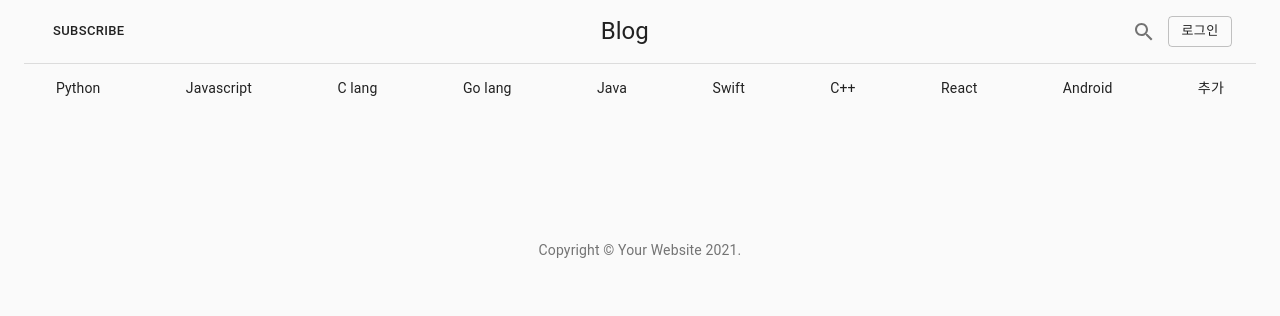
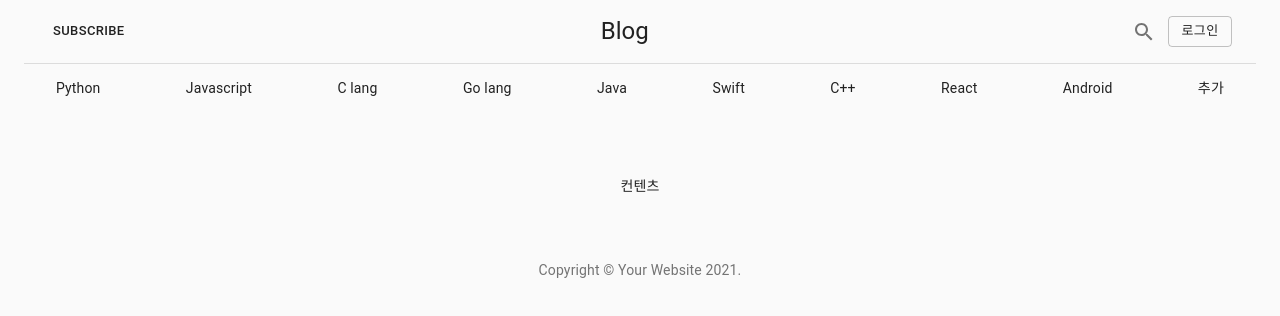
Before and after one commit to askePhoenix/Develop-side-site-view, a React (Create React App) app: page /blog in a window 1280 px wide. Shown: the top 316 px of the page. Built offline with nearby package versions, Linux system fonts and the light colour scheme.

Commit message:
Demo 작업 불필요 코드 삭제 #41

```diff
--- a/src/domain/blog/BlogPage.js
+++ b/src/domain/blog/BlogPage.js
@@ -1,15 +1,6 @@
 import React from 'react';
-import Avatar from '@material-ui/core/Avatar';
-import Button from '@material-ui/core/Button';
 import CssBaseline from '@material-ui/core/CssBaseline';
-import TextField from '@material-ui/core/TextField';
-import FormControlLabel from '@material-ui/core/FormControlLabel';
-import Checkbox from '@material-ui/core/Checkbox';
-import Link from '@material-ui/core/Link';
-import Grid from '@material-ui/core/Grid';
 import Box from '@material-ui/core/Box';
-import LockOutlinedIcon from '@material-ui/icons/LockOutlined';
-import Typography from '@material-ui/core/Typography';
 import {makeStyles} from '@material-ui/core/styles';
 import Container from '@material-ui/core/Container';
 import Header from "../../component/header/Header";
@@ -54,11 +45,10 @@ export default function BlogPage() {
 
     return (
         <Container component="main">
-            <Header title="Blog" sections={sections}></Header>
+            <Header title="Blog" sections={sections}> </Header>
             <CssBaseline/>
             <div className={classes.paper}>
-
-
+                컨텐츠
             </div>
             <Box mt={8}>
                 <Copyright/>
```
